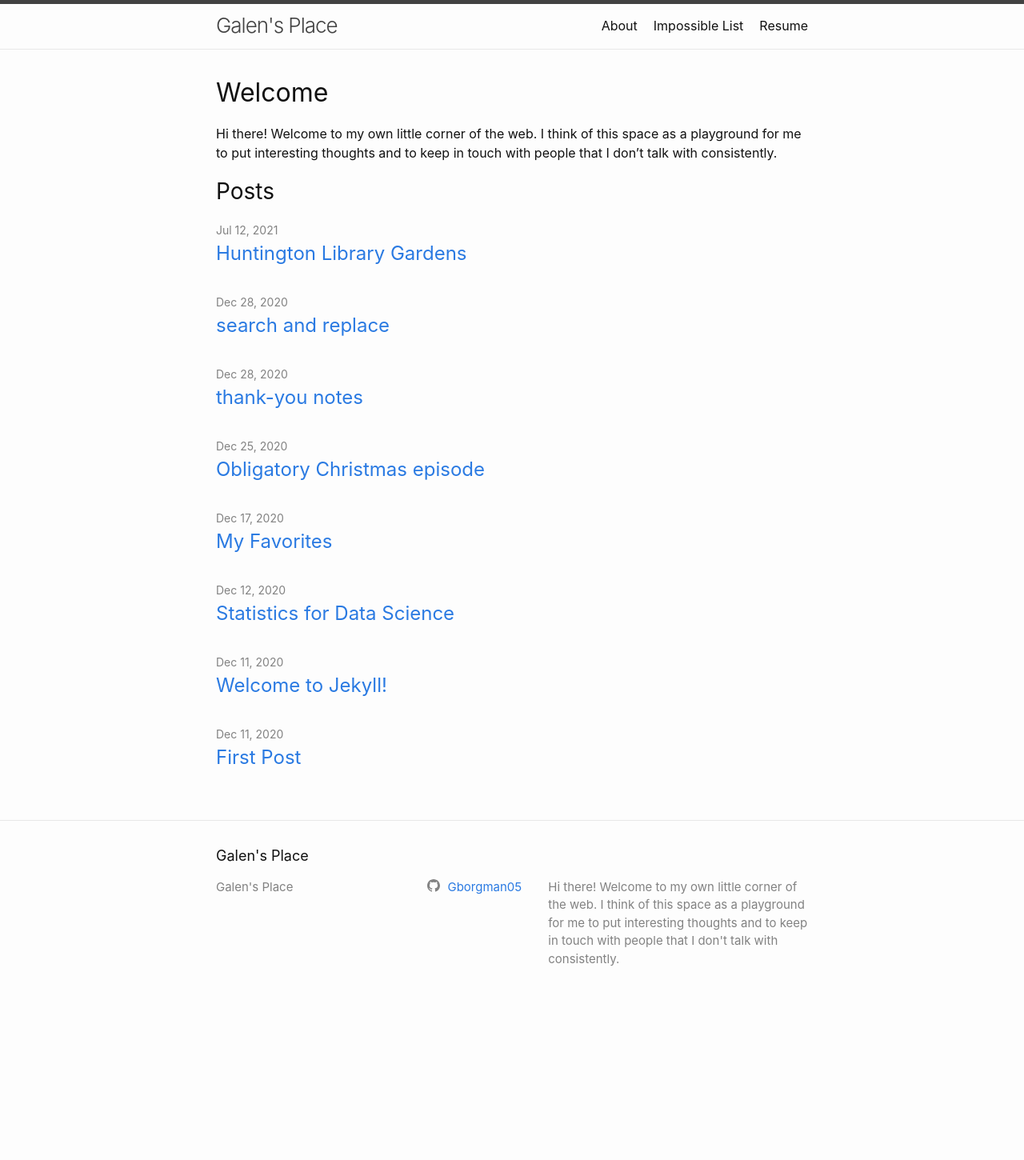
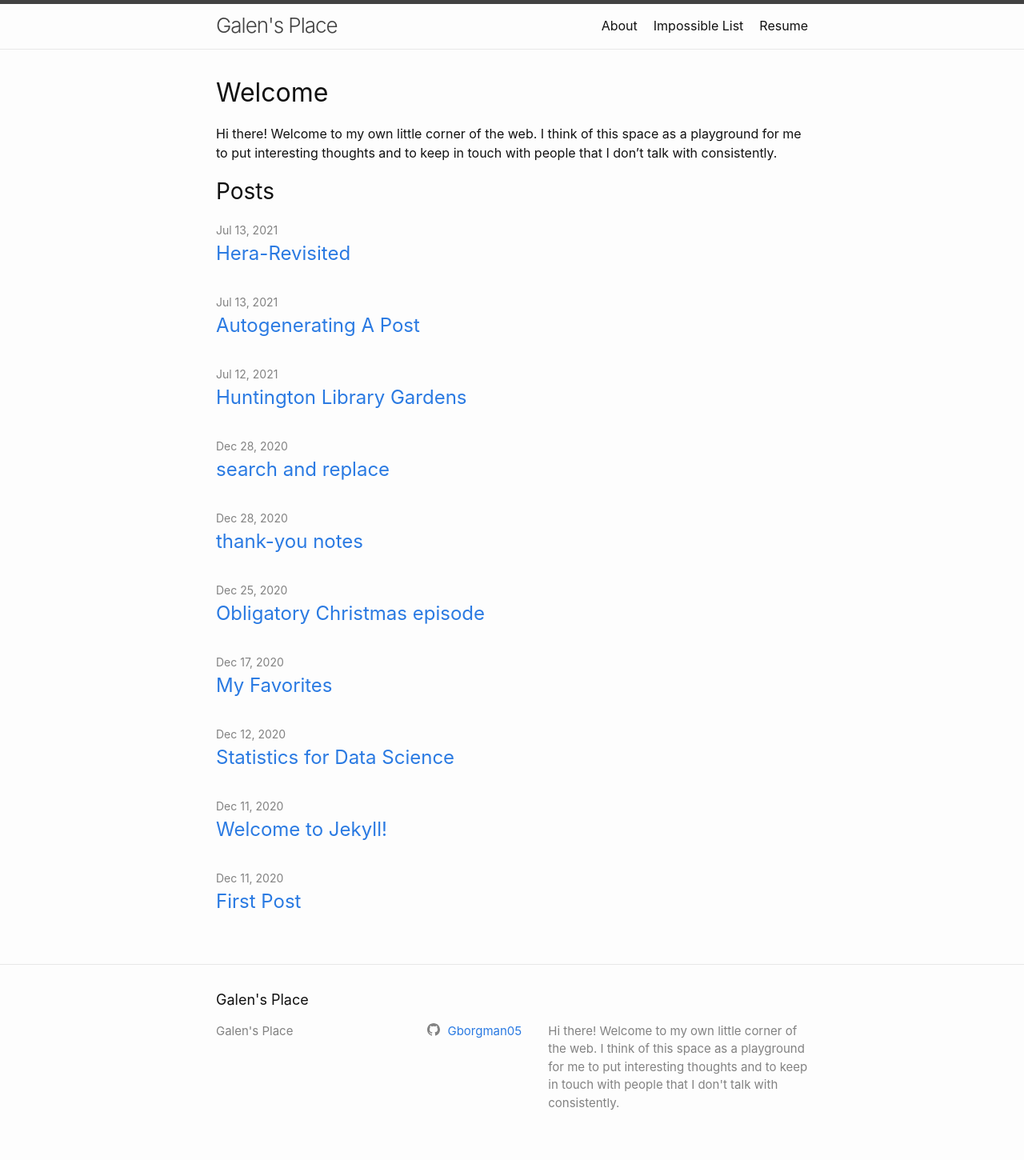
Before and after one commit to Gborgman05/OldGborgman05.github.io, a Jekyll site: the page built from index.markdown, in a window 1280 px wide. Shown: the whole page at 80% size. Built offline with Jekyll 4.4.1, drawn with Linux system fonts in a browser that asks for light colours; before the commit the page ends 1270 px from its top, so only the background shows below that.

```diff
--- /dev/null
+++ b/_posts/2021-7-13-Hera-Revisited.md
@@ -0,0 +1,6 @@
+---
+layout: post
+title:  "Hera-Revisited"
+date:   2021-7-13 15:00:00 -0800
+categories: thoughts
+---
```
Also changed, not shown: _posts/2021-7-12-Huntington-Library-Gardens.md (+8 -0 lines), _posts/2021-7-13-Autogenerating-a-Post.md (added).
